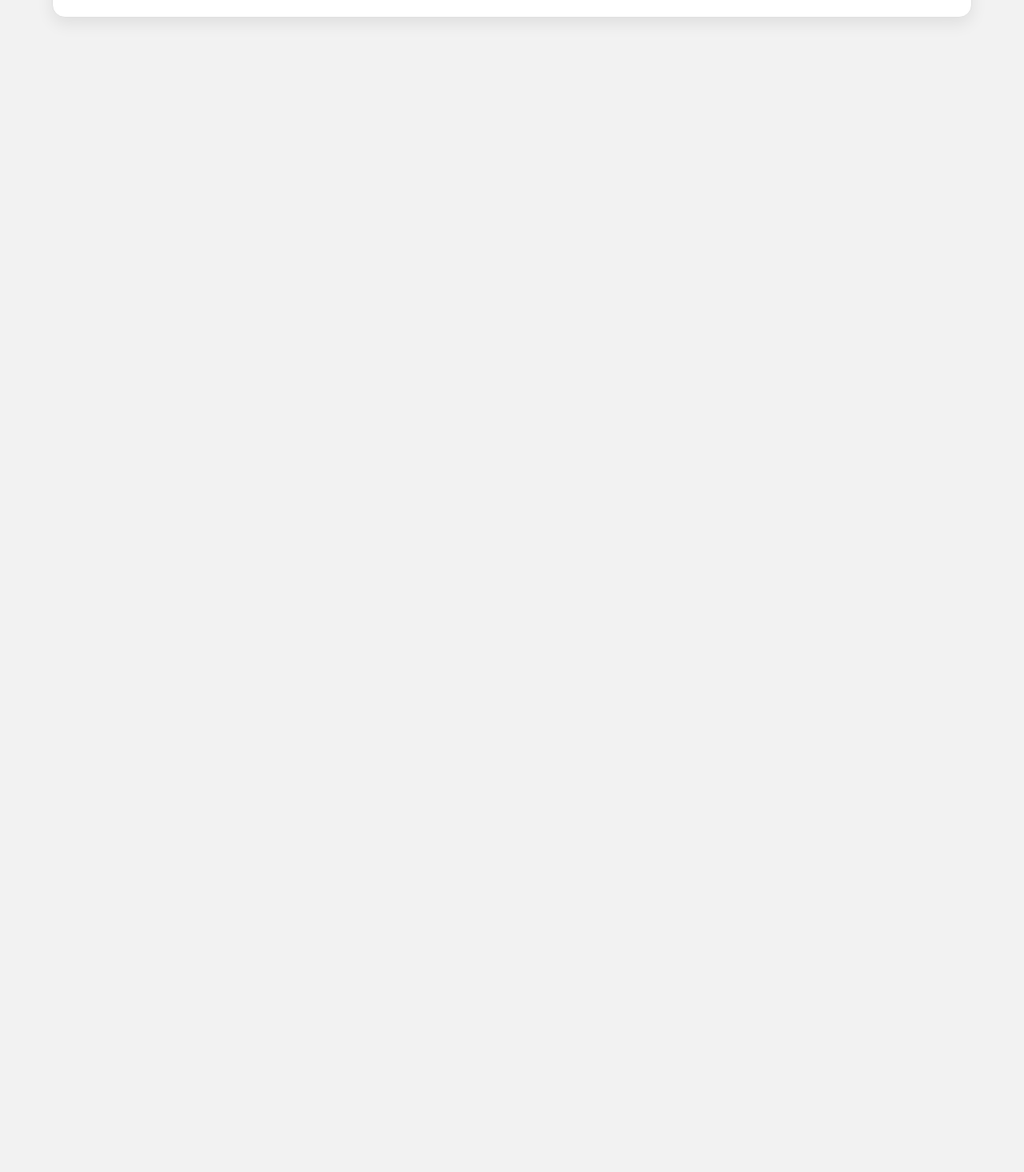
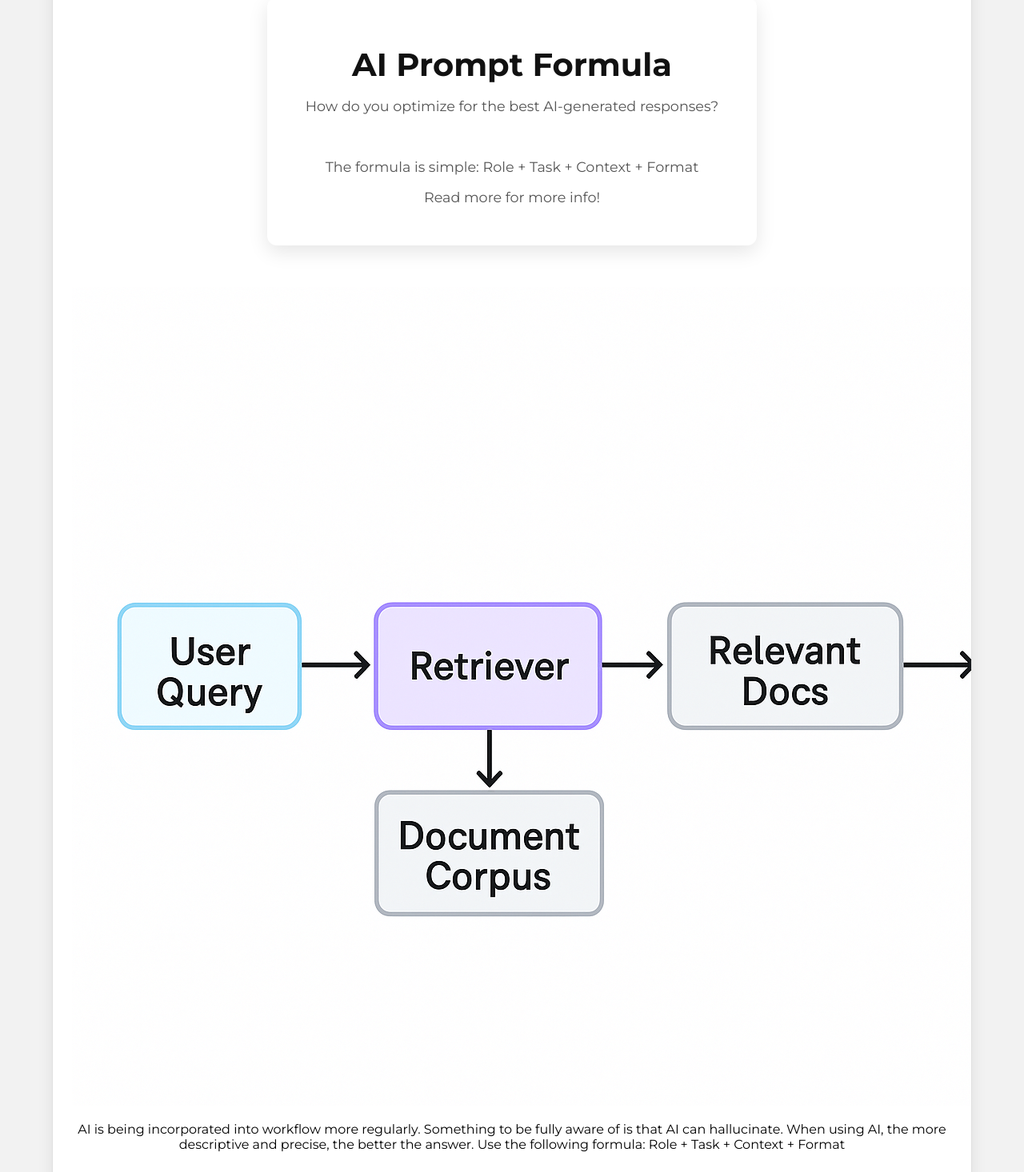
Before and after one commit to alexisbernt/Portfolio, a React (Create React App) app in the folder lexi-portfolio/: page /post2 in a window 1280 px wide. Before the commit this address had no page. Shown: the part 160-1626 px from the top of the page at 80% size. Before the commit the page ends 800 px from the top, so only its background shows below. Built offline with nearby package versions, Linux system fonts and the light colour scheme.

Commit message:
Start at drafting posts

```diff
--- a/lexi-portfolio/src/App.js
+++ b/lexi-portfolio/src/App.js
@@ -17,7 +17,8 @@ import More from './pages/More';
 import RunningLog from './pages/RunningLog';
 import LearningLog from './pages/LearningLog';
 import Funding from './pages/Funding';
-import Post1 from './pages/LearningPost1-RAG';
+import Post1 from './pages/Posts/LearningPost1-RAG';
+import Post2 from './pages/Posts/LearningPost2';
 
 function App() {
   return (
@@ -34,7 +35,8 @@ function App() {
             <Route path="/more" element={<More />} />
             <Route path="/running-log" element={<RunningLog />} />
             <Route path="/learninglog" element={<LearningLog />} />
-            <Route path="/rag-post" element={<Post1 />} />
+            <Route path="/post1" element={<Post1 />} />
+            <Route path="/post2" element={<Post2 />} />
             <Route path="/funding" element={<Funding />} />
           </Routes>
         </div>
--- a/lexi-portfolio/src/pages/AI.js
+++ b/lexi-portfolio/src/pages/AI.js
@@ -133,6 +133,9 @@ function AI() {
                 <strong>Tableau</strong> – Data visualization tool.
               </li>
               <li>
+                <strong>RapidMiner</strong> – Data analytics tool.
+              </li>
+              <li>
                 <strong>Qualisync</strong> – AI calendar assistant with Google
                 Calendar.
               </li>
--- a/lexi-portfolio/src/pages/LearningPost1-RAG.js
+++ b/lexi-portfolio/src/pages/Posts/LearningPost1-RAG.js
@@ -1,4 +1,4 @@
-import "../css/Post1.css";
+import "../../css/Post1.css";
 
 function Post1() {
   return (
--- /dev/null
+++ b/lexi-portfolio/src/pages/Posts/LearningPost2.js
@@ -0,0 +1,35 @@
+import "../../css/Post1.css";
+
+function Post2() {
+  return (
+    <div>
+      {/* Header Section */}
+      <header className="about-header">
+        <div className="framed-text">
+          <h1>AI Prompt Formula</h1>
+          <p>How do you optimize for the best AI-generated responses?</p>
+          <br />
+          <p>
+            The formula is simple: Role + Task + Context + Format
+          </p>
+          <p>Read more for more info!</p>
+        </div>
+      </header>
+
+    {/* Image Section */}
+    <div className="post-image-container">
+    <img src="/rag.jpg" alt="Post" className="post-image" />
+    </div>
+
+      {/* Content Section */}
+      <div className="post-content">
+        <p>AI is being incorporated into workflow more regularly. Something to be fully aware of is that AI can hallucinate.
+           When using AI, the more descriptive and precise, the better the answer.
+           Use the following formula: Role + Task + Context + Format
+        </p>
+      </div>
+    </div>
+  );
+}
+
+export default Post2;
```
